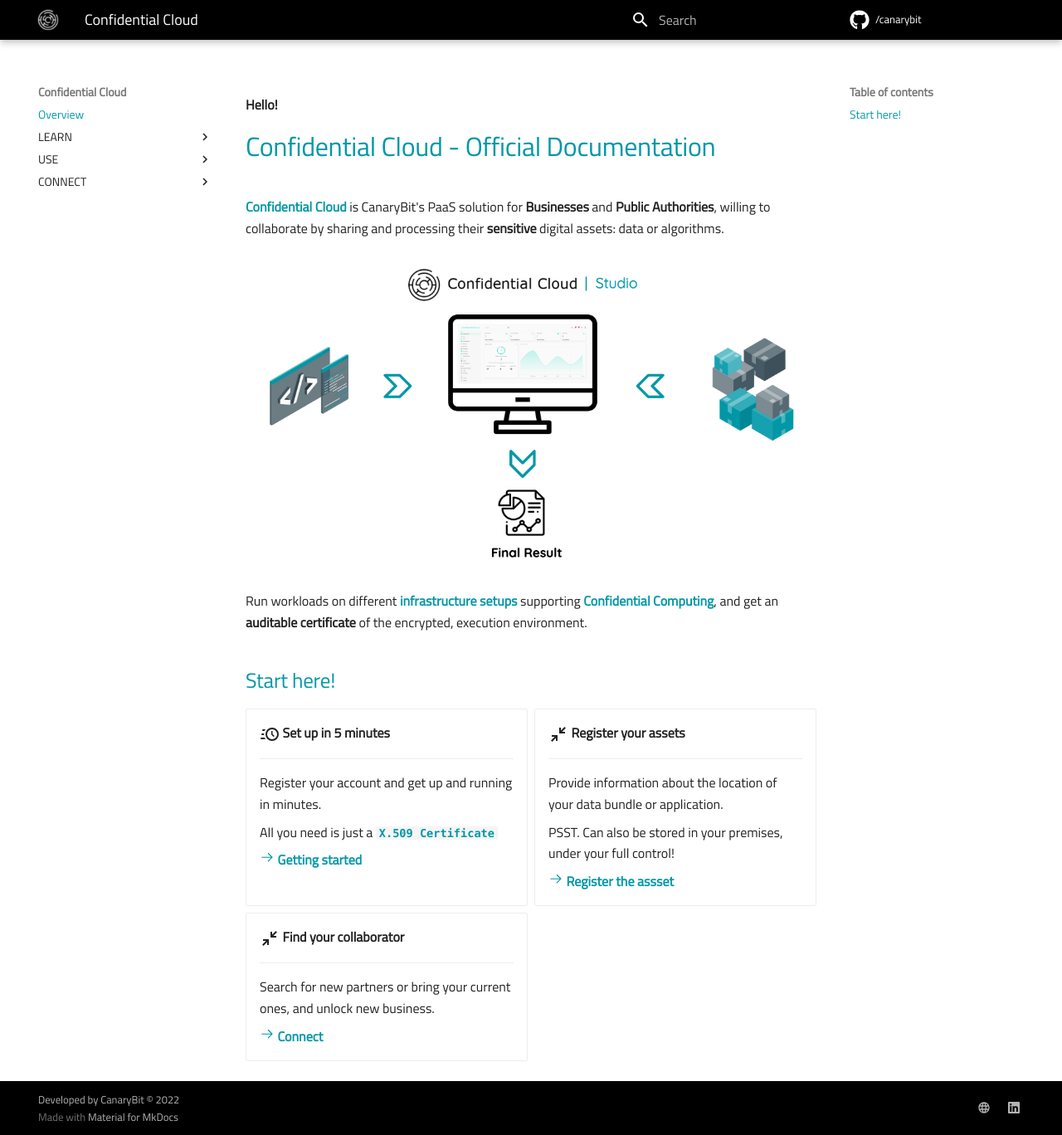
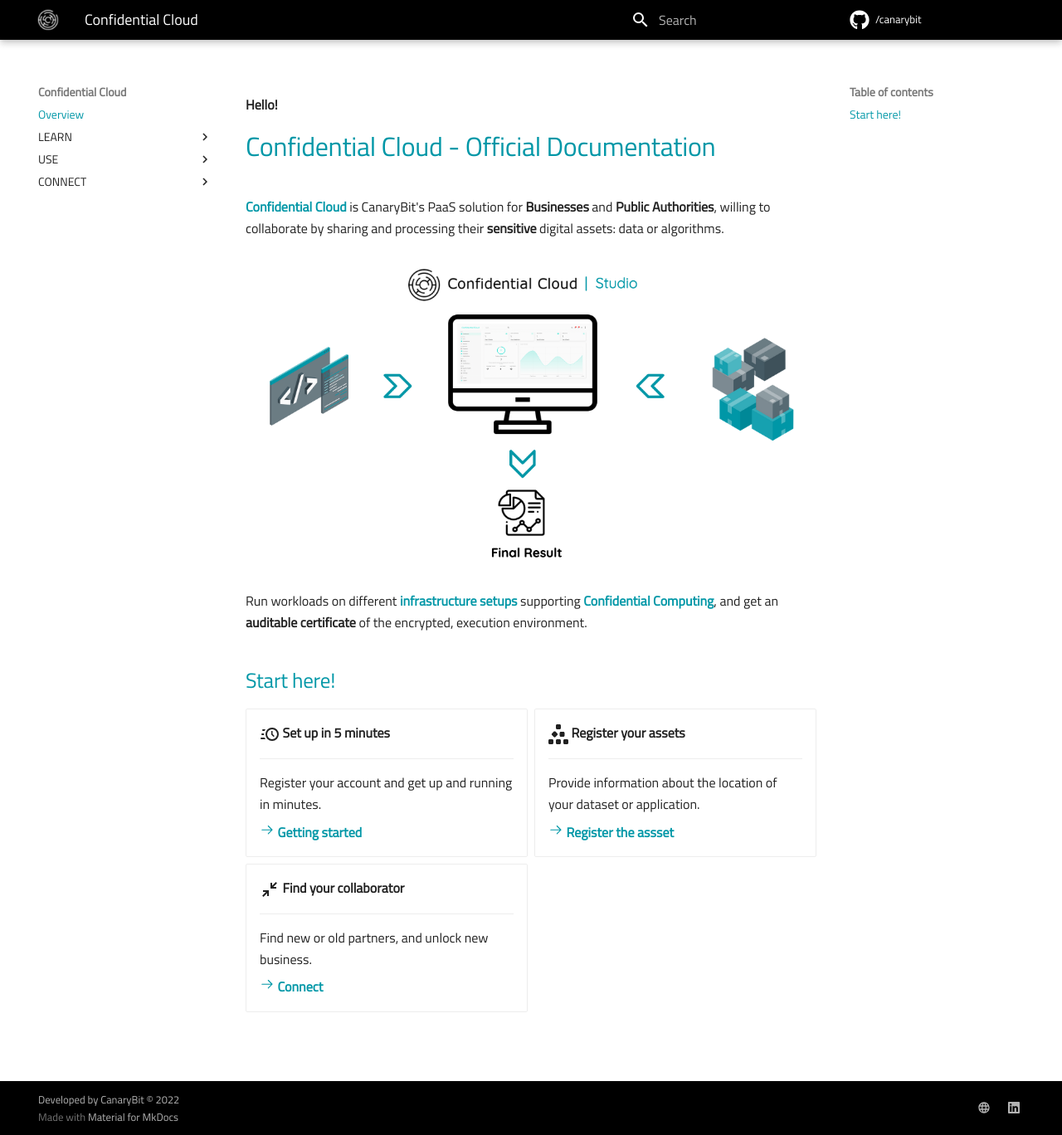
Before and after one commit to canarybit/cc-docs, an MkDocs documentation site: the page built from docs/index.md, in a window 1280 px wide and 1368 px high. Shown: the whole window at 83% size. Built offline with MkDocs 1.6.1 and Material for MkDocs 9.7.7, drawn with Linux system fonts in a browser that asks for light colours.

Commit message:
Adds content

```diff
--- a/docs/index.md
+++ b/docs/index.md
@@ -19,17 +19,13 @@
 
     Register your account and get up and running in minutes.
 
-    All you need is just a [`X.509 Certificate`](https://docs.confidentialcloud.io/x509_certificate/)
-
     [:octicons-arrow-right-24: Getting started](https://demo.confidentialcloud.io/signup)
 
--   :material-arrow-collapse:{ .lg .middle } __Register your assets__
+-   :fontawesome-solid-cubes-stacked:{ .lg .middle } __Register your assets__
 
     ---
 
-    Provide information about the location of your data bundle or application.
-
-    PSST. Can also be stored in your premises, under your full control!
+    Provide information about the location of your dataset or application.
 
     [:octicons-arrow-right-24: Register the assset](https://demo.confidentialcloud.io/)
 
@@ -37,7 +33,7 @@
 
     ---
 
-    Search for new partners or bring your current ones, and unlock new business.
+    Find new or old partners, and unlock new business.
 
     [:octicons-arrow-right-24: Connect](https://demo.confidentialcloud.io/)
 
```
